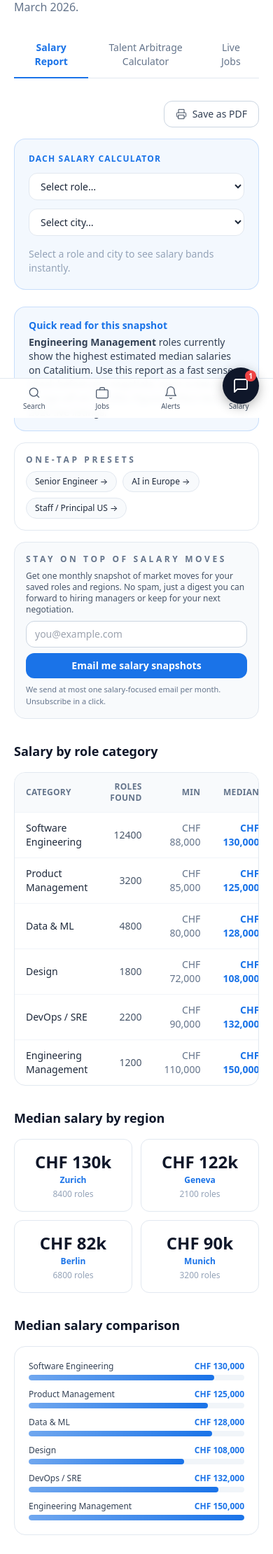
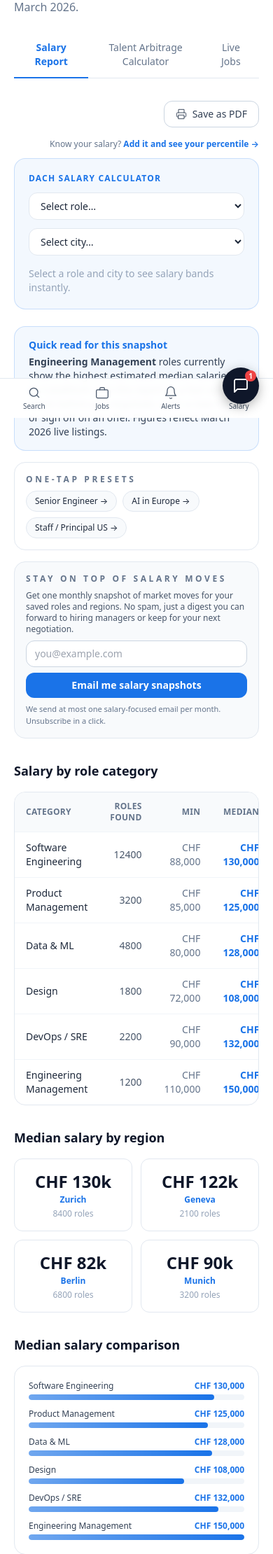
Before and after one commit to Catalitium/catalitium, a Flask app: page /salary-tools in a window 390 px wide. Shown: the part 247-2467 px from the top of the page at 70% size. Run offline with Flask 3, Linux system fonts and the light colour scheme; parts of the project's set-up code (start-up, migrations or seed data) failed here and were passed over; some libraries are stand-ins or nearby versions.

Commit message:
feat: promote /salary/contribute across 6 placements + pre-prod polish
- Add '+ Add Salary' ghost pill to desktop navbar (base.html)
- Add 'Add Your Salary' to footer Explore column (base.html)
- Add '+ Add Your Salary' to mobile drawer menu (base.html)
- Add inline contribute nudge above DACH calculator (salary_report.html)
- Add 'Is this salary fair?' link below job salary range (job_detail.html)
- Update salary_contribute page title + meta for SEO keyword coverage
- Fix CSS stylesheet missing v=asset_version cache-busting (base.html)
- Fix salary_report table rows missing dark:hover:bg-slate-800
- Fix multiple text-slate-700 elements missing dark mode variants
- Replace fragile regex class removal in setCurrency() with explicit classList.remove()

Co-Authored-By: Claude Sonnet 4.6 <noreply@anthropic.com>

```diff
--- a/app/views/templates/base.html
+++ b/app/views/templates/base.html
@@ -63,7 +63,7 @@
     };
   </script>
   <!-- App styles -->
-  <link rel="stylesheet" href="{{ url_for('static', filename='css/styles.css') }}" />
+  <link rel="stylesheet" href="{{ url_for('static', filename='css/styles.css', v=asset_version) }}" />
 
 
   <!-- Google AdSense -->
@@ -129,6 +129,7 @@
 
       <!-- Right: action buttons (desktop) -->
       <div class="hidden xl:flex items-center justify-end gap-3 shrink-0">
+        <a href="{{ url_for('salary_contribute') }}" class="whitespace-nowrap px-3 py-1.5 rounded-full text-sm font-medium text-brand border border-brand/30 hover:bg-brand/10 transition-colors">+ Add Salary</a>
         <div class="border-l border-slate-200 dark:border-slate-700 h-5"></div>
         {% if session.get("user") %}
         <a href="{{ url_for('post_job_form') }}" class="whitespace-nowrap px-3 py-1.5 rounded-full font-semibold text-sm text-white bg-brand shadow-sm hover:bg-brand/90 focus-visible:outline-none focus-visible:ring-2 focus-visible:ring-brand/50 transition-colors">Post Job</a>
@@ -216,6 +217,7 @@
         <li><a class="block rounded-lg px-3 py-3 hover:bg-slate-50 dark:hover:bg-slate-800 hover:text-brand" href="{{ url_for('jobs') }}">Jobs</a></li>
         <li><a class="block rounded-lg px-3 py-3 hover:bg-slate-50 dark:hover:bg-slate-800 hover:text-brand font-semibold" href="{{ url_for('market_research_index') }}">Market Research</a></li>
         <li><a class="block rounded-lg px-3 py-3 hover:bg-slate-50 dark:hover:bg-slate-800 hover:text-brand" href="{{ url_for('salary_tool') }}">Salaries</a></li>
+        <li><a class="block rounded-lg px-3 py-3 hover:bg-slate-50 dark:hover:bg-slate-800 hover:text-brand text-brand font-medium" href="{{ url_for('salary_contribute') }}">+ Add Your Salary</a></li>
         <li><a class="block rounded-lg px-3 py-3 hover:bg-slate-50 dark:hover:bg-slate-800 hover:text-brand" href="{{ url_for('developers') }}">API</a></li>
         <li><a class="block rounded-lg px-3 py-3 hover:bg-slate-50 dark:hover:bg-slate-800 hover:text-brand" href="#" data-open-subscribe>Weekly Digest</a></li>
         {% if session.get("user") %}
@@ -311,6 +313,7 @@
           <a href="{{ url_for('jobs') }}" class="hover:text-brand transition-colors">Jobs</a>
           <a href="{{ url_for('market_research_index') }}" class="hover:text-brand transition-colors">Market Research</a>
           <a href="{{ url_for('salary_tool') }}" class="hover:text-brand transition-colors">Salaries</a>
+          <a href="{{ url_for('salary_contribute') }}" class="hover:text-brand transition-colors">Add Your Salary</a>
           <a href="{{ url_for('developers') }}" class="hover:text-brand transition-colors">API</a>
           <a href="#" data-open-subscribe class="hover:text-brand transition-colors">Weekly Digest</a>
           <a href="{{ url_for('pricing') }}" class="hover:text-brand transition-colors">Pricing</a>
--- a/app/views/templates/job_detail.html
+++ b/app/views/templates/job_detail.html
@@ -130,6 +130,7 @@
         <div class="absolute top-1/2 left-1/2 -translate-x-1/2 -translate-y-1/2 w-3 h-3 rounded-full bg-white border-2 border-brand shadow"></div>
       </div>
       <p class="mt-1 text-[11px] text-slate-400">Estimate based on location data. Verify with employer.</p>
+      <p class="mt-2 text-xs text-slate-500 dark:text-slate-400">Is this salary fair? <a href="{{ url_for('salary_contribute') }}" class="text-brand hover:underline font-medium">Check your market percentile →</a></p>
     </div>
     {% endif %}
   </div>
--- a/app/views/templates/salary_contribute.html
+++ b/app/views/templates/salary_contribute.html
@@ -1,7 +1,7 @@
 {% extends "base.html" %}
-{% block title %}Share Your Salary · DACH Tech Pay Report | Catalitium{% endblock %}
+{% block title %}Add Your Tech Salary — See Your DACH Market Percentile | Catalitium{% endblock %}
 {% block meta %}
-<meta name="description" content="Share your tech salary anonymously and instantly see where you sit in the DACH market — P25, median, and P75 for your role and city.">
+<meta name="description" content="Share your salary anonymously and instantly see where you rank vs P25/P50/P75 in Zurich, Berlin and Munich. Takes 60 seconds.">
 {% endblock %}
 
 {% block content %}
@@ -240,7 +240,7 @@
     var inactive = 'bg-white dark:bg-slate-700 text-slate-600 dark:text-slate-300';
     ['CHF','EUR'].forEach(function (x) {
       var btn = document.getElementById('btn-' + x);
-      btn.className = btn.className.replace(/bg-\S+|text-\S+/g, '').trim();
+      ['bg-brand','text-white','bg-white','dark:bg-slate-700','text-slate-600','dark:text-slate-300'].forEach(function(c){ btn.classList.remove(c); });
       if (x === c) { btn.classList.add('bg-brand','text-white'); }
       else         { btn.classList.add('bg-white','dark:bg-slate-700','text-slate-600','dark:text-slate-300'); }
     });
--- a/app/views/templates/salary_report.html
+++ b/app/views/templates/salary_report.html
@@ -112,6 +112,11 @@
         Save as PDF
       </button>
     </div>
+
+    <!-- Contribute nudge -->
+    <p class="text-right text-xs mb-3 text-slate-500 dark:text-slate-400">
+      Know your salary? <a href="{{ url_for('salary_contribute') }}" class="text-brand font-semibold hover:underline">Add it and see your percentile →</a>
+    </p>
 
     <!-- DACH Salary Calculator -->
     <div class="rounded-2xl border border-brand/20 bg-brand/5 dark:bg-slate-900/60 p-5 mb-6">
@@ -248,12 +253,12 @@
           </thead>
           <tbody class="divide-y divide-slate-100">
             {% for cat, d in data.items() %}
-            <tr class="hover:bg-slate-50 dark:bg-slate-900/50 transition">
+            <tr class="hover:bg-slate-50 dark:hover:bg-slate-800 dark:bg-slate-900/50 transition">
               <td class="px-4 py-3 font-medium text-slate-800 dark:text-slate-200">{{ cat }}</td>
-              <td class="px-4 py-3 text-right text-slate-600">{{ d.count }}</td>
-              <td class="px-4 py-3 text-right text-slate-500">{% if d.min %}CHF {{ '{:,}'.format(d.min) }}{% else %}&mdash;{% endif %}</td>
+              <td class="px-4 py-3 text-right text-slate-600 dark:text-slate-400">{{ d.count }}</td>
+              <td class="px-4 py-3 text-right text-slate-500 dark:text-slate-400">{% if d.min %}CHF {{ '{:,}'.format(d.min) }}{% else %}&mdash;{% endif %}</td>
               <td class="px-4 py-3 text-right font-semibold text-brand">{% if d.median %}CHF {{ '{:,}'.format(d.median) }}{% else %}&mdash;{% endif %}</td>
-              <td class="px-4 py-3 text-right text-slate-500">{% if d.max %}CHF {{ '{:,}'.format(d.max) }}{% else %}&mdash;{% endif %}</td>
+              <td class="px-4 py-3 text-right text-slate-500 dark:text-slate-400">{% if d.max %}CHF {{ '{:,}'.format(d.max) }}{% else %}&mdash;{% endif %}</td>
             </tr>
             {% endfor %}
           </tbody>
@@ -286,7 +291,7 @@
         {% if d.median %}
         <div>
           <div class="flex justify-between text-xs mb-1">
-            <span class="font-medium text-slate-700">{{ cat }}</span>
+            <span class="font-medium text-slate-700 dark:text-slate-300">{{ cat }}</span>
             <span class="text-brand font-semibold">CHF {{ '{:,}'.format(d.median) }}</span>
           </div>
           <div class="h-2 rounded-full bg-slate-100 overflow-hidden">
@@ -330,7 +335,7 @@
 
     <!-- Methodology -->
     <section class="rounded-xl border border-slate-200 dark:border-slate-800 bg-slate-50 dark:bg-slate-900/50 p-5 text-xs text-slate-500 space-y-1.5">
-      <p class="font-semibold text-slate-700 text-sm">Methodology</p>
+      <p class="font-semibold text-slate-700 dark:text-slate-200 text-sm">Methodology</p>
       <p>Salary estimates are derived from Catalitium&rsquo;s curated job database, blending employer-disclosed ranges
          with location-based reference data normalised to USD. Figures represent annual compensation estimates.
          Outliers are excluded from median calculations.</p>
```
